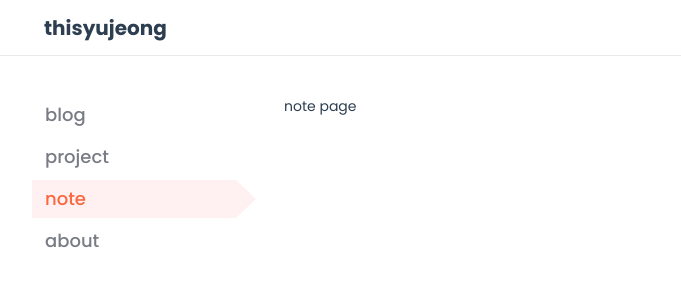
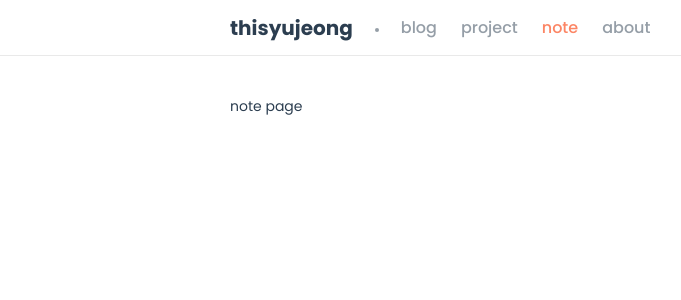
Before and after one commit to thisyujeong/thisyujeong-dev, a Next.js app: page /note in a window 1280 px wide. Shown: the top 300 px of the page, without its empty margins (48-729 px from the left). Built offline with nearby package versions, Linux system fonts and the light colour scheme.

Commit message:
style: edit Nav layout

```diff
--- a/components/Container.style.ts
+++ b/components/Container.style.ts
@@ -3,11 +3,11 @@ export const ContainerContainer = styled.div`
   height: auto;
   .contents {
     width: 100%;
-    max-width: 1140px;
+    max-width: 768px;
     margin: 0 auto;
     padding: 40px 22px 0;
     display: grid;
-    grid-template-columns: 240px auto;
+    /* grid-template-columns: 240px auto; */
   }
 `;
 
--- a/components/Container.tsx
+++ b/components/Container.tsx
@@ -1,8 +1,8 @@
 import React from 'react';
 import { ContainerContainer, Main } from './Container.style';
 import Head from 'next/head';
-import SideNav from './SideNav';
-import TopBar from './TopBar';
+import SideNav from './Nav';
+import Header from './Header';
 import { Children } from 'lib/types';
 
 const Container = ({ children }: { children?: React.ReactNode }) => {
@@ -11,9 +11,8 @@ const Container = ({ children }: { children?: React.ReactNode }) => {
       <Head>
         <meta content="width=device-width, initial-scale=1" name="viewport" />
       </Head>
-      <TopBar />
+      <Header />
       <div className="contents">
-        <SideNav />
         <Main>{children}</Main>
       </div>
     </ContainerContainer>
--- a/components/TopBar.style.ts
+++ b/components/Header.style.ts
@@ -2,7 +2,7 @@ import styled from '@emotion/styled';
 import mq from '../styles/utils/mq';
 import { css } from '@emotion/react';
 
-export const TopBarContainer = styled.header`
+export const HeaderContainer = styled.header`
   display: block;
   position: sticky;
   top: 0;
@@ -15,9 +15,11 @@ export const TopBarContainer = styled.header`
 
   .container {
     width: 100%;
-    max-width: 1140px;
+    max-width: 768px;
     margin: 0 auto;
     padding: 0 22px;
+    display: flex;
+    align-items: center;
   }
 
   h1 a {
--- /dev/null
+++ b/components/Header.tsx
@@ -0,0 +1,18 @@
+import Link from 'next/link';
+import SideNav from './Nav';
+import { HeaderContainer } from './Header.style';
+
+const Header = () => {
+  return (
+    <HeaderContainer>
+      <div className="container">
+        <h1>
+          <Link href="/">thisyujeong</Link>
+        </h1>
+        <SideNav />
+      </div>
+    </HeaderContainer>
+  );
+};
+
+export default Header;
--- /dev/null
+++ b/components/Nav.style.ts
@@ -0,0 +1,49 @@
+import styled from '@emotion/styled';
+
+export const SideNavContainer = styled.div`
+  margin-left: 24px;
+
+  ul {
+    display: flex;
+    position: relative;
+
+    &:before {
+      content: '';
+      position: absolute;
+      width: 4px;
+      height: 4px;
+      background-color: #2c3e50;
+      border-radius: 100%;
+      top: 50%;
+      left: -2px;
+      opacity: 0.5;
+    }
+
+    li {
+      margin-left: 24px;
+
+      a {
+        font-size: 16px;
+        font-weight: 500;
+        color: #2c3e50;
+        opacity: 0.5;
+        transition: all 0.2s ease;
+      }
+
+      &:hover a {
+        opacity: 0.8;
+        color: #2c3e50;
+        text-decoration: underline;
+      }
+
+      &:active a {
+        opacity: 1;
+      }
+
+      &[data-selected='true'] a {
+        opacity: 0.8;
+        color: #fb673e;
+      }
+    }
+  }
+`;
--- a/components/SideNav.tsx
+++ b/components/Nav.tsx
@@ -1,4 +1,4 @@
-import { SideNavContainer } from './SideNav.style';
+import { SideNavContainer } from './Nav.style';
 import Link from 'next/link';
 import React from 'react';
 import navLinks from '../data/navLinks';
@@ -7,17 +7,17 @@ import { useState } from 'react';
 
 const Links = ({ setSelected }: { setSelected: Function }) => {
   const router = useRouter();
+
   return (
     <ul>
       {navLinks.map((link) => (
-        <li key={link.title}>
+        <li
+          key={link.title}
+          data-selected={router.pathname.includes(link.path) ? true : false}
+          onClick={() => setSelected(link.title)}
+        >
           <Link href={link.link} passHref>
-            <a
-              data-selected={router.pathname.includes(link.path) ? true : false}
-              onClick={() => setSelected(link.title)}
-            >
-              {link.title}
-            </a>
+            <a>{link.title}</a>
           </Link>
         </li>
       ))}
--- a/components/Recent/RecentProject.style.ts
+++ b/components/Recent/RecentProject.style.ts
@@ -14,7 +14,7 @@ export const ProjectCard = styled.div`
   height: 100px;
   padding: 8px;
   background: #f5f5f7;
-  border: 1px solid transparent;
+  border: 1px solid #d4dae0;
   transition: all 0.2s ease;
 
   &:hover {
--- a/components/Recent/RecentProject.tsx
+++ b/components/Recent/RecentProject.tsx
@@ -11,7 +11,6 @@ import {
 import RecentTitle from './RecentTitle';
 
 const RecentProject = ({ projects }: { projects: Project[] }) => {
-  console.log('recent projects', projects);
   return (
     <>
       <RecentTitle title="project" path="/project" />
--- a/components/SideNav.style.ts
+++ /dev/null
@@ -1,58 +0,0 @@
-import styled from '@emotion/styled';
-
-export const SideNavContainer = styled.div`
-  display: flex;
-  flex-direction: column;
-  text-transform: lowercase;
-  ul {
-    position: sticky;
-    top: 96px;
-    padding-right: 48px;
-    margin-left: -12px;
-  }
-
-  li {
-    margin-bottom: 4px;
-  }
-
-  a {
-    height: 38px;
-    display: block;
-    position: relative;
-    padding: 4px 12px;
-    color: #7a7c85;
-    font-size: 18px;
-    font-weight: 500;
-    border: 1px solid transparent;
-
-    &:after {
-      content: '';
-      position: absolute;
-      right: -21px;
-      top: 50%;
-      transform: translateY(-50%);
-      width: 0px;
-      height: 0px;
-      border-left: 20px solid #ececf3;
-      border-top: 19px solid transparent;
-      border-bottom: 19px solid transparent;
-      opacity: 0;
-    }
-
-    &[data-selected='true'] {
-      color: #fb673e;
-      background: #fff1f1;
-      &:after {
-        opacity: 1;
-        border-left-color: #fff1f1;
-      }
-    }
-
-    &:hover:not([data-selected='true']) {
-      background: #ececf3;
-      &:after {
-        opacity: 1;
-      }
-    }
-  }
-`;
--- a/components/TopBar.tsx
+++ /dev/null
@@ -1,16 +0,0 @@
-import Link from 'next/link';
-import { TopBarContainer } from './TopBar.style';
-
-const TopBar = () => {
-  return (
-    <TopBarContainer>
-      <div className="container">
-        <h1>
-          <Link href="/">thisyujeong</Link>
-        </h1>
-      </div>
-    </TopBarContainer>
-  );
-};
-
-export default TopBar;
```
Also changed, not shown: components/Note/NoteNav.style.ts (added), components/Note/NoteNav.tsx (added).
